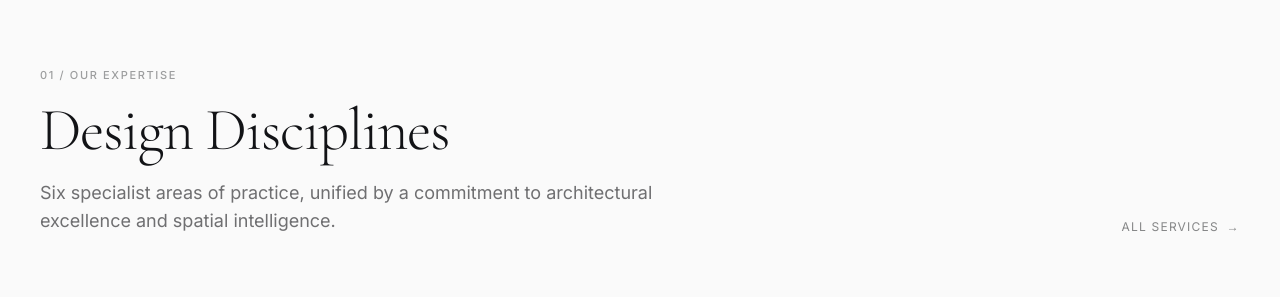
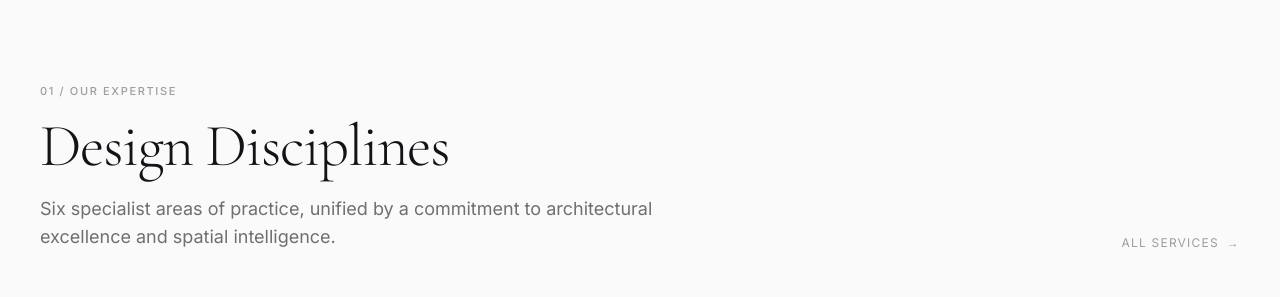
Before and after one commit to ThaveeshaSonnadara/room-odd-website, a Next.js app: page / in a window 1280 px wide. Shown: the part 1064-1361 px from the top of the page. Built offline with nearby package versions, Linux system fonts and the light colour scheme.

Commit message:
update src/components/home/ServicesOverview.tsx

```diff
--- a/src/components/home/ServicesOverview.tsx
+++ b/src/components/home/ServicesOverview.tsx
@@ -9,10 +9,10 @@ import { services } from '@/lib/data';
 
 export function ServicesOverview() {
   return (
-    <section className="py-24 lg:py-32 bg-canvas">
+    <section className="py-28 lg:py-36 bg-canvas">
       <Container>
         {/* Heading */}
-        <div className="flex flex-col lg:flex-row lg:items-end lg:justify-between mb-16">
+        <div className="flex flex-col lg:flex-row lg:items-end lg:justify-between mb-20">
           <SectionHeading
             label="01 / Our Expertise"
             title="Design Disciplines"
@@ -20,7 +20,7 @@ export function ServicesOverview() {
           />
           <Link
             href="/services"
-            className="mt-8 lg:mt-0 inline-flex items-center font-body text-xs uppercase tracking-wider text-canvas-dark/50 hover:text-bronze transition-colors duration-300 group"
+            className="mt-8 lg:mt-0 inline-flex items-center font-body text-xs uppercase tracking-wider text-canvas-dark/40 hover:text-bronze transition-colors duration-300 group hover-underline"
           >
             All Services
             <span className="ml-2 inline-block transition-transform duration-300 group-hover:translate-x-1">
@@ -30,7 +30,7 @@ export function ServicesOverview() {
         </div>
 
         {/* Services grid */}
-        <div className="grid grid-cols-1 md:grid-cols-2 lg:grid-cols-3 gap-px bg-canvas-dark/8">
+        <div className="grid grid-cols-1 md:grid-cols-2 lg:grid-cols-3 gap-px bg-canvas-dark/6">
           {services.map((service) => (
             <ServiceCard
               key={service.id}
```
